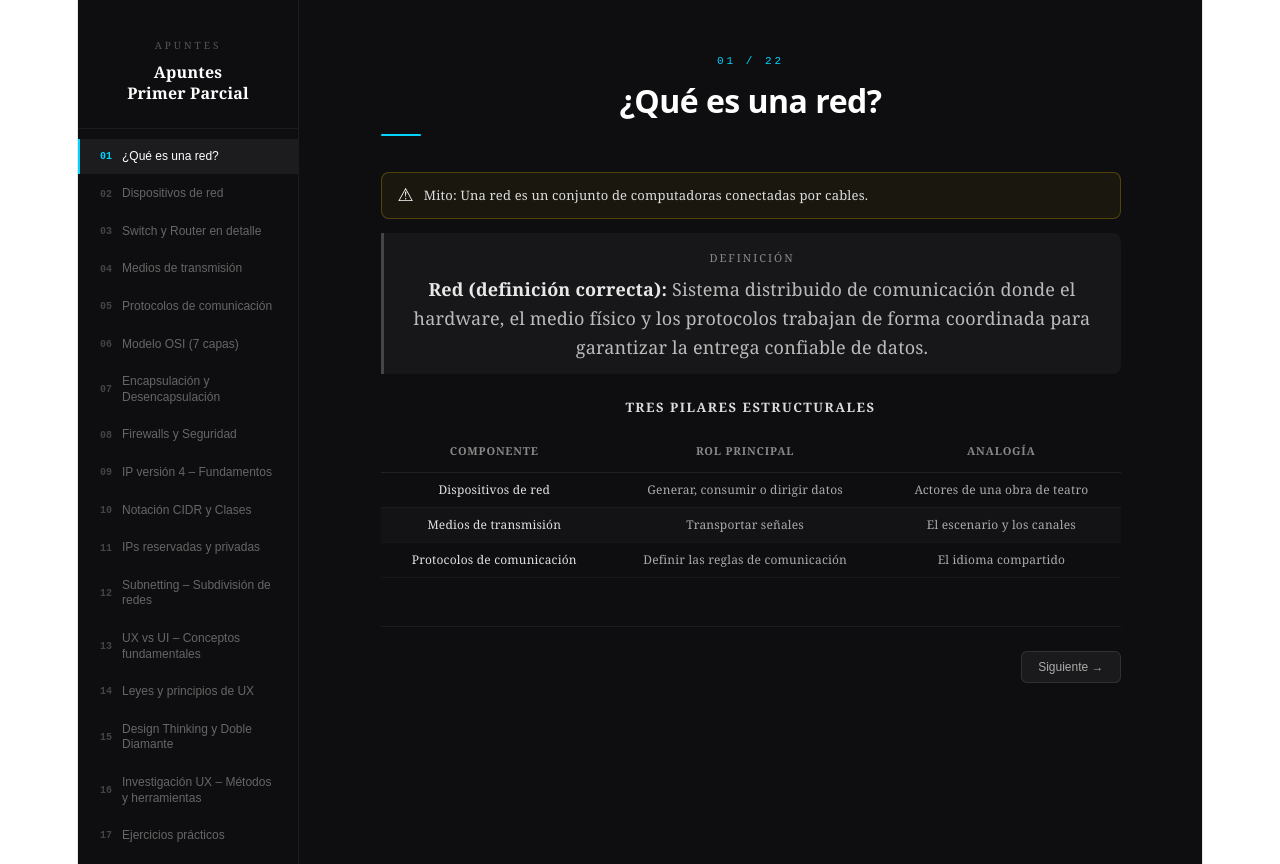
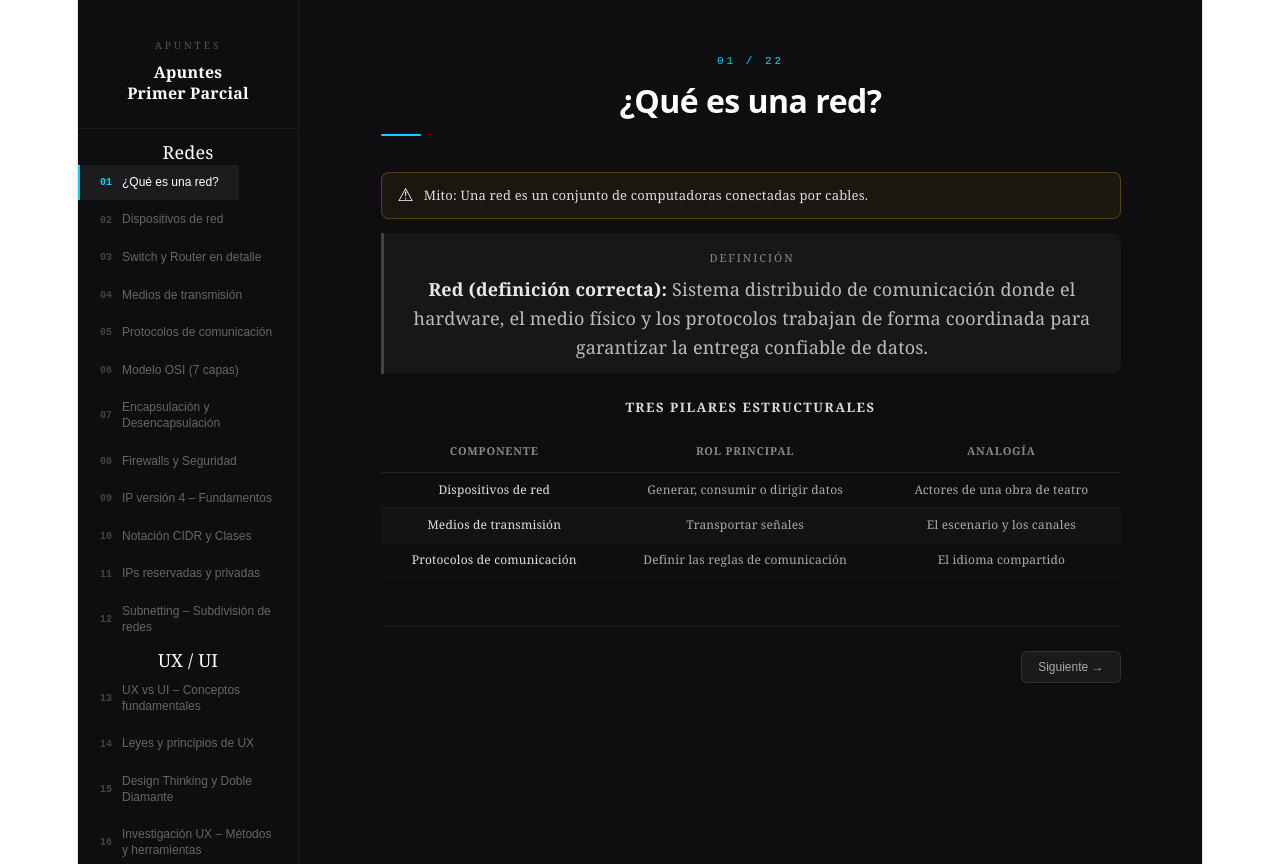
Before and after one commit to pabloandramirez/apuntes-programacion-III, a React (Vite) app: page / in a window 1280 px wide. Built offline with nearby package versions, Linux system fonts and the light colour scheme.

Commit message:
[ADD] agrupación por unidades en sidebar

```diff
--- a/src/components/Home.jsx
+++ b/src/components/Home.jsx
@@ -9,6 +9,7 @@ const sections = [
   {
     id: "intro",
     number: "01",
+    group: "Redes",
     title: "¿Qué es una red?",
     color: "#00d4ff",
     content: [
@@ -38,6 +39,7 @@ const sections = [
   {
     id: "dispositivos",
     number: "02",
+    group: "Redes",
     title: "Dispositivos de red",
     color: "#ff6b35",
     content: [
@@ -92,6 +94,7 @@ const sections = [
   {
     id: "switch-router",
     number: "03",
+    group: "Redes",
     title: "Switch y Router en detalle",
     color: "#a855f7",
     content: [
@@ -181,6 +184,7 @@ const sections = [
   {
     id: "medios",
     number: "04",
+    group: "Redes",
     title: "Medios de transmisión",
     color: "#10b981",
     content: [
@@ -243,6 +247,7 @@ const sections = [
   {
     id: "protocolos",
     number: "05",
+    group: "Redes",
     title: "Protocolos de comunicación",
     color: "#f59e0b",
     content: [
@@ -283,6 +288,7 @@ const sections = [
   {
     id: "osi",
     number: "06",
+    group: "Redes",
     title: "Modelo OSI (7 capas)",
     color: "#ec4899",
     content: [
@@ -348,6 +354,7 @@ const sections = [
   {
     id: "encapsulacion",
     number: "07",
+    group: "Redes",
     title: "Encapsulación y Desencapsulación",
     color: "#06b6d4",
     content: [
@@ -396,6 +403,7 @@ const sections = [
   {
     id: "firewall",
     number: "08",
+    group: "Redes",
     title: "Firewalls y Seguridad",
     color: "#ef4444",
     content: [
@@ -437,6 +445,7 @@ const sections = [
   {
     id: "ipv4",
     number: "09",
+    group: "Redes",
     title: "IP versión 4 – Fundamentos",
     color: "#84cc16",
     content: [
@@ -496,6 +505,7 @@ const sections = [
   {
     id: "cidr",
     number: "10",
+    group: "Redes",
     title: "Notación CIDR y Clases",
     color: "#f97316",
     content: [
@@ -560,6 +570,7 @@ const sections = [
   {
     id: "ips-especiales",
     number: "11",
+    group: "Redes",
     title: "IPs reservadas y privadas",
     color: "#a78bfa",
     content: [
@@ -602,6 +613,7 @@ const sections = [
   {
     id: "subnetting",
     number: "12",
+    group: "Redes",
     title: "Subnetting – Subdivisión de redes",
     color: "#fb7185",
     content: [
@@ -659,6 +671,7 @@ const sections = [
   {
     id: "ux-ui-intro",
     number: "13",
+    group: "UX / UI",
     title: "UX vs UI – Conceptos fundamentales",
     color: "#e879f9",
     content: [
@@ -725,6 +738,7 @@ const sections = [
   {
     id: "ux-leyes",
     number: "14",
+    group: "UX / UI",
     title: "Leyes y principios de UX",
     color: "#38bdf8",
     content: [
@@ -792,6 +806,7 @@ const sections = [
   {
     id: "design-thinking",
     number: "15",
+    group: "UX / UI",
     title: "Design Thinking y Doble Diamante",
     color: "#fb923c",
     content: [
@@ -851,6 +866,7 @@ const sections = [
   {
     id: "ux-investigacion",
     number: "16",
+    group: "UX / UI",
     title: "Investigación UX – Métodos y herramientas",
     color: "#4ade80",
     content: [
@@ -937,6 +953,7 @@ const sections = [
   {
     id: "ejercicios",
     number: "17",
+    group: "Ejercicios",
     title: "Ejercicios prácticos",
     color: "#22c55e",
     content: [
@@ -1127,6 +1144,7 @@ const sections = [
   {
     id: "ejerciciosSubnetLab",
     number: "18",
+    group: "Ejercicios",
     title: "Ejercicios – SubnetLab",
     color: "#c8ff00",
     content: [{ type: "tool" }],
@@ -1134,6 +1152,7 @@ const sections = [
   {
     id: "react-native",
     number: "19",
+    group: "React Native",
     title: "React Native – Introducción y ecosistema",
     color: "#f97316",
     content: [
@@ -1259,6 +1278,7 @@ const sections = [
   {
     id: "react-native-setup",
     number: "20",
+    group: "React Native",
     title: "React Native – Arquitectura y entorno",
     color: "#10b981",
     content: [
@@ -1371,6 +1391,7 @@ const sections = [
   {
     id: "react-native-proyecto",
     number: "21",
+    group: "React Native",
     title: "React Native – Estructura del proyecto",
     color: "#a855f7",
     content: [
@@ -1502,6 +1523,7 @@ const sections = [
   {
     id: "react-native-arquitectura",
     number: "22",
+    group: "React Native",
     title: "React Native – Arquitectura interna profunda",
     color: "#f97316",
     content: [
--- a/src/components/Sidebar.jsx
+++ b/src/components/Sidebar.jsx
@@ -26,7 +26,17 @@ export default function Sidebar({ sections, active, setActive }) {
                     </div>
                 </div>
 
-                {sections.map((s) => (
+                {sections.map((s, i) => {
+                    const prevGroup = i > 0 ? sections[i - 1].group : null;
+                    const showHeader = s.group && s.group !== prevGroup;
+                    const isFirstGroup = showHeader && !sections.slice(0, i).some(prev => prev.group === s.group || prev.group);
+                    return (
+                        <div key={s.id}>
+                            {showHeader && (
+                                <div className={{ ...styles.groupHeader, ...(isFirstGroup ? { borderTop: '0', marginTop: '0' } : {}) }}>
+                                {s.group}
+                                </div>
+                            )}
                             <button
                                 key={s.id}
                                 onClick={() => {
@@ -55,7 +65,9 @@ export default function Sidebar({ sections, active, setActive }) {
                                     {s.title}
                                 </span>
                             </button>
-                ))}
+                        </div>
+                    );
+                })}
             </div>
         </>
     );
--- a/src/styles/sidebar.module.css
+++ b/src/styles/sidebar.module.css
@@ -78,6 +78,16 @@
   color: #fff;
 }
 
+.groupHeader {
+  padding: 16px 20px 6px;
+  font-size: 9px;
+  letter-spacing: 0.2em;
+  text-transform: uppercase;
+  color: #444;
+  font-weight: 700;
+  border-top: 1px solid rgba(255,255,255,0.04);
+  margin-top: 8px;
+}
 
 /* Tablet */
 @media (max-width: 1024px) {
```
Lines whose indentation alone changed are shown as unchanged.
